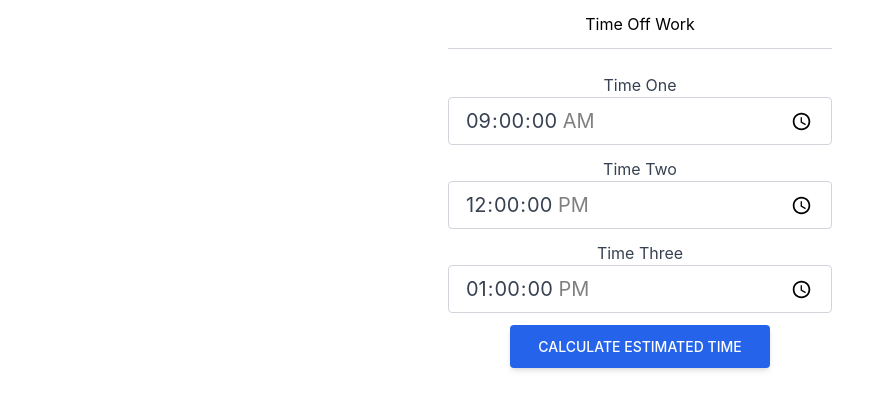
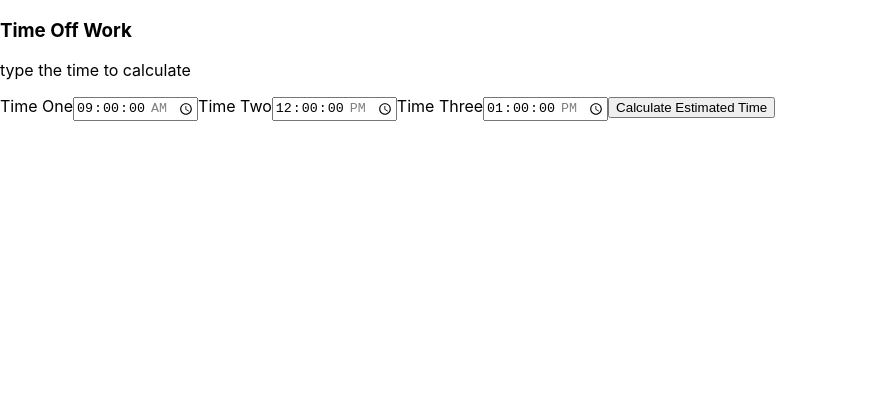
Before and after one commit to Paulinholeo/nextjs-time-off-work_-mongo, a Next.js app: page / in a window 1280 px wide. Shown: the top 410 px of the page, without its empty margins (0-895 px from the left). Built offline with nearby package versions, Linux system fonts and the light colour scheme.

Commit message:
tailwind css removed

```diff
--- a/package.json
+++ b/package.json
@@ -18,11 +18,8 @@
         "@types/node": "17.0.23",
         "@types/react": "17.0.43",
         "@types/react-dom": "17.0.14",
-        "autoprefixer": "^10.4.4",
         "eslint": "8.12.0",
         "eslint-config-next": "12.1.4",
-        "postcss": "^8.4.12",
-        "tailwindcss": "^3.0.23",
         "typescript": "4.6.3"
     }
 }
--- a/src/components/Button.tsx
+++ b/src/components/Button.tsx
@@ -6,8 +6,10 @@ interface Props {
 }
 export default function Button({ type, className, children, onClick }: Props) {
     return (
-        <button type={type} className={className} onClick={onClick}>
-            {children}
-        </button>
+        <>
+            <button type={type} className={className} onClick={onClick}>
+                {children}
+            </button>
+        </>
     );
 }
--- a/src/components/Form.tsx
+++ b/src/components/Form.tsx
@@ -38,10 +38,8 @@ export default function Form({ setTime }: Props) {
     }
 
     return (
+        <div>
             <form onSubmit={calculateEstimatedTime}>
-            <div className="flex justify-center">
-                <div>
-                    <div className="form-floating mb-3 xl:w-96">
                 <InputTime
                     id="timeOne"
                     type="time"
@@ -52,28 +50,9 @@ export default function Form({ setTime }: Props) {
                     value={timeOne}
                     required
                     text="Time One"
-                            className={`
-                                form-control
-                                block
-                                w-full
-                                px-4
-                                py-2
-                                text-xl
-                                font-normal
-                                text-gray-700
-                                bg-white bg-clip-padding
-                                border border-solid border-gray-300
-                                rounded
-                                transition
-                                ease-in-out
-                                m-0
-                                focus:text-gray-700 focus:bg-white focus:border-blue-600 focus:outline-none
-                            `}
                     onChange={setTimeOne}
                 />
-                    </div>
 
-                    <div className="form-floating mb-3 xl:w-96">
                 <InputTime
                     id="timeTwo"
                     type="time"
@@ -84,28 +63,10 @@ export default function Form({ setTime }: Props) {
                     value={timeTwo}
                     required
                     text="Time Two"
-                            className={`
-                                form-control
-                                block
-                                w-full
-                                px-4
-                                py-2
-                                text-xl
-                                font-normal
-                                text-gray-700
-                                bg-white bg-clip-padding
-                                border border-solid border-gray-300
-                                rounded
-                                transition
-                                ease-in-out
-                                m-0
-                                focus:text-gray-700 focus:bg-white focus:border-blue-600 focus:outline-none
-                            `}
+                    className="mt-1 focus:ring-indigo-500 focus:border-indigo-500 block w-full shadow-sm sm:text-sm border-gray-300 rounded-md"
                     onChange={setTimeTwo}
                 />
-                    </div>
 
-                    <div className="form-floating mb-3 xl:w-96">
                 <InputTime
                     id="timeThree"
                     type="time"
@@ -116,52 +77,11 @@ export default function Form({ setTime }: Props) {
                     value={timeThree}
                     required
                     text="Time Three"
-                            className={`
-                                form-control
-                                block
-                                w-full
-                                px-4
-                                py-2
-                                text-xl
-                                font-normal
-                                text-gray-700
-                                bg-white bg-clip-padding
-                                border border-solid border-gray-300
-                                rounded
-                                transition
-                                ease-in-out
-                                m-0
-                                focus:text-gray-700 focus:bg-white focus:border-blue-600 focus:outline-none
-                            `}
                     onChange={setTimeThree}
                 />
+
+                <Button type="submit">Calculate Estimated Time</Button>
+            </form>
         </div>
-
-                    <div className="flex space-x-2 justify-center">
-                        <Button
-                            type="submit"
-                            className={`
-                                inline-block
-                                px-7 py-3
-                                bg-blue-600
-                                text-white font-medium text-sm
-                                leading-snug
-                                uppercase
-                                rounded
-                                shadow-md
-                                hover:bg-blue-700 hover:shadow-lg
-                                focus:bg-blue-700 focus:shadow-lg focus:outline-none focus:ring-0
-                                active:bg-blue-800 active:shadow-lg
-                                transition
-                                duration-150
-                                ease-in-out
-                            `}
-                        >
-                            Calculate Estimated Time
-                        </Button>
-                    </div>
-                </div>
-            </div>
-        </form>
     );
 }
--- a/src/pages/index.tsx
+++ b/src/pages/index.tsx
@@ -12,22 +12,14 @@ const Home: NextPage = () => {
     };
 
     return (
-        <div className="flex justify-center">
-            <div className="block rounded-lg bg-white max-w-sm text-center">
-                <div className="py-3 px-6 border-b border-gray-300">
-                    Time Off Work
-                </div>
-                <div className="p-6 mb-4">
-                    <Form setTime={setTime} />
-                </div>
-                <div style={divStyle}>
-                    <Message
-                        time={time}
-                        className="font-bold text-red-500 text-lg"
-                    />
-                </div>
-            </div>
-        </div>
+        <>
+            <h3>Time Off Work</h3>
+            <p>type the time to calculate</p>
+
+            <Form setTime={setTime} />
+
+            <Message time={time} className="" />
+        </>
     );
 };
 
--- a/src/styles/globals.css
+++ b/src/styles/globals.css
@@ -1,7 +1,3 @@
-@tailwind base;
-@tailwind components;
-@tailwind utilities;
-
 html,
 body {
     padding: 0;
--- a/tailwind.config.js
+++ /dev/null
@@ -1,10 +0,0 @@
-module.exports = {
-    content: [
-        './src/pages/**/*.{js,ts,jsx,tsx}',
-        './src/components/**/*.{js,ts,jsx,tsx}',
-    ],
-    theme: {
-        extend: {},
-    },
-    plugins: [],
-};
```
Also changed, not shown: 1 other file (tests, documents, lock files or other folders). Lines whose indentation alone changed are shown as unchanged.
